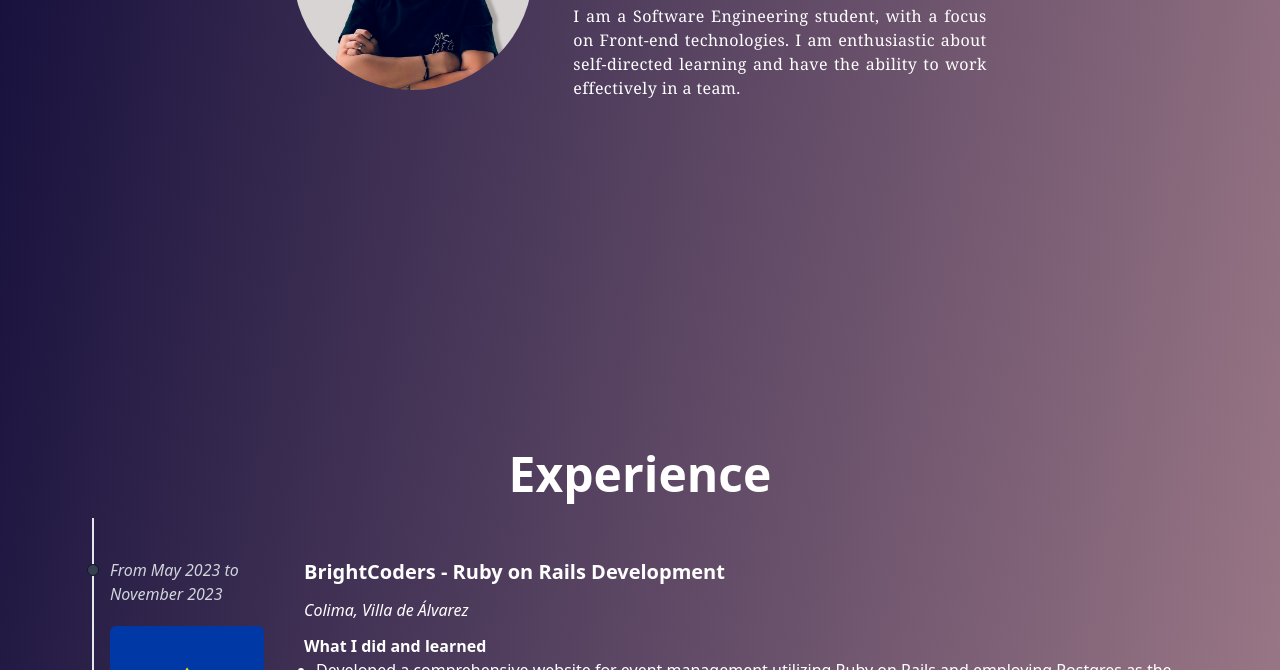
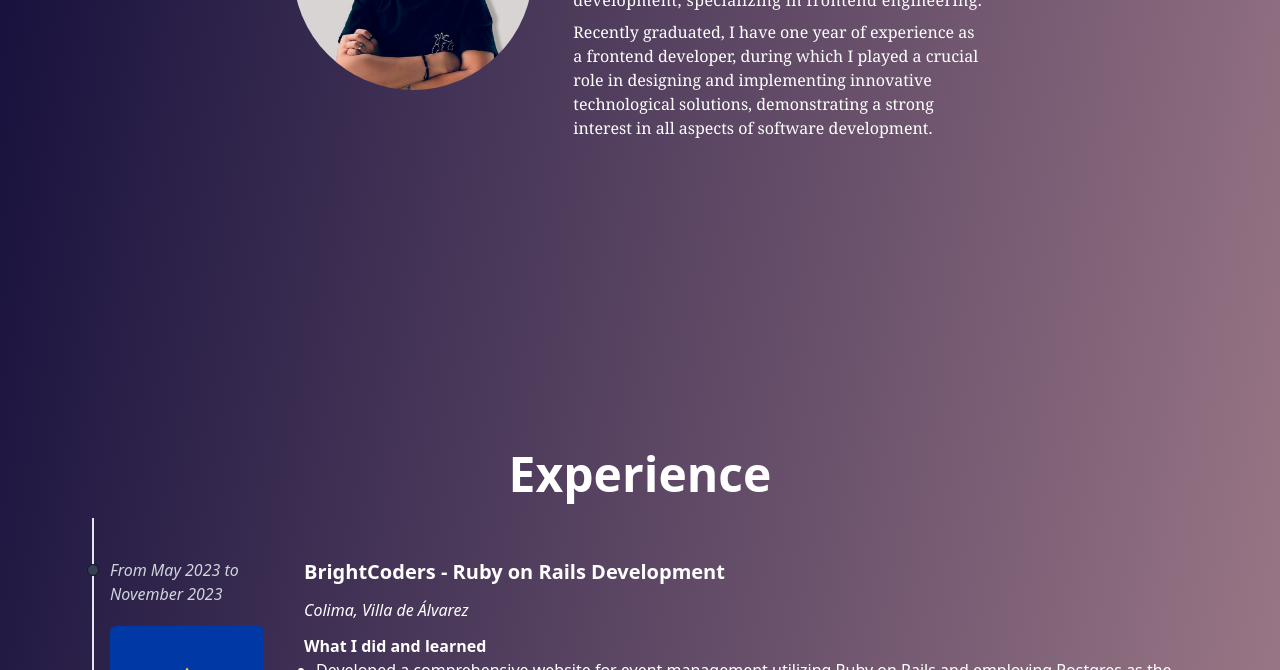
Before and after one commit to JoseGabino12/MyPortfolio, an Astro site: page / in a window 1280 px wide. Shown: the part 430-1100 px from the top of the page. Built offline with nearby package versions, Linux system fonts and the light colour scheme; Astro itself is replaced by a stand-in of ours.

Commit message:
Small design fixes

```diff
--- a/src/components/Presentation.tsx
+++ b/src/components/Presentation.tsx
@@ -11,8 +11,12 @@ const Presentation = () => {
         <h3 className='font-mono font-light italic'>Software Engineer</h3>
         <h1 className='text-4xl sm:text-5xl'>José Gabino</h1>
         <h1 className='text-4xl sm:text-5xl'>Morales González</h1>
-        <p className='text-center sm:text-justify mt-5 tracking-wide'>
-          I am a Software Engineering student, with a focus on Front-end technologies. I am enthusiastic about self-directed learning and have the ability to work effectively in a team.
+        <p className='mt-5 tracking-wide'>
+          Passionate software engineer with a focus on development, specializing in frontend engineering.
+        </p>
+        <p>
+          Recently graduated, I have one year of experience as a frontend developer, during which I played a crucial role in designing and implementing innovative technological solutions, demonstrating a strong interest in all aspects of software development.
+
         </p>
       </div>
 
--- a/src/layouts/Layout.astro
+++ b/src/layouts/Layout.astro
@@ -26,4 +26,9 @@ const { title } = Astro.props;
 		color: white;
 		background: linear-gradient(100deg, #110c3a 0%, #cc9ea2);
 	}
+
+	html {
+    font-family: "Onest Variable", system-ui, sans-serif;
+    scroll-behavior: smooth;
+  }
 </style>
```
